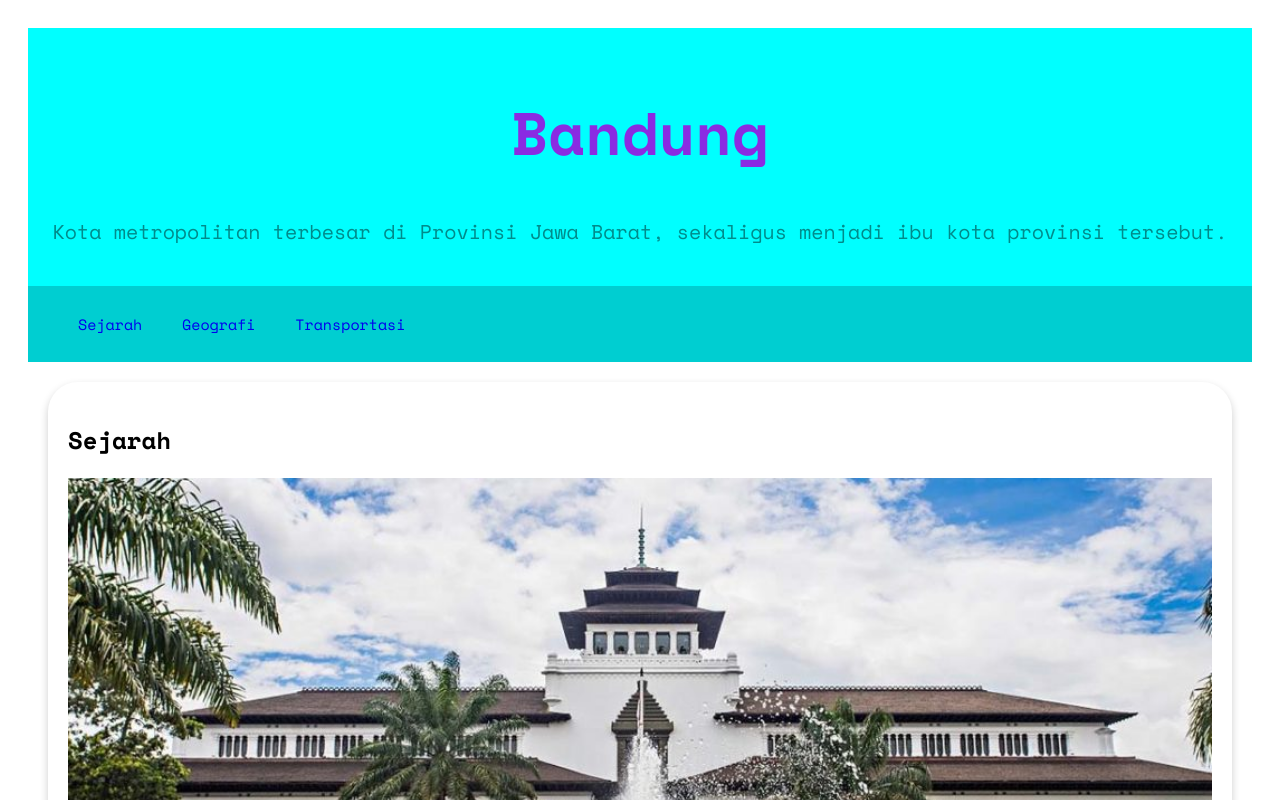
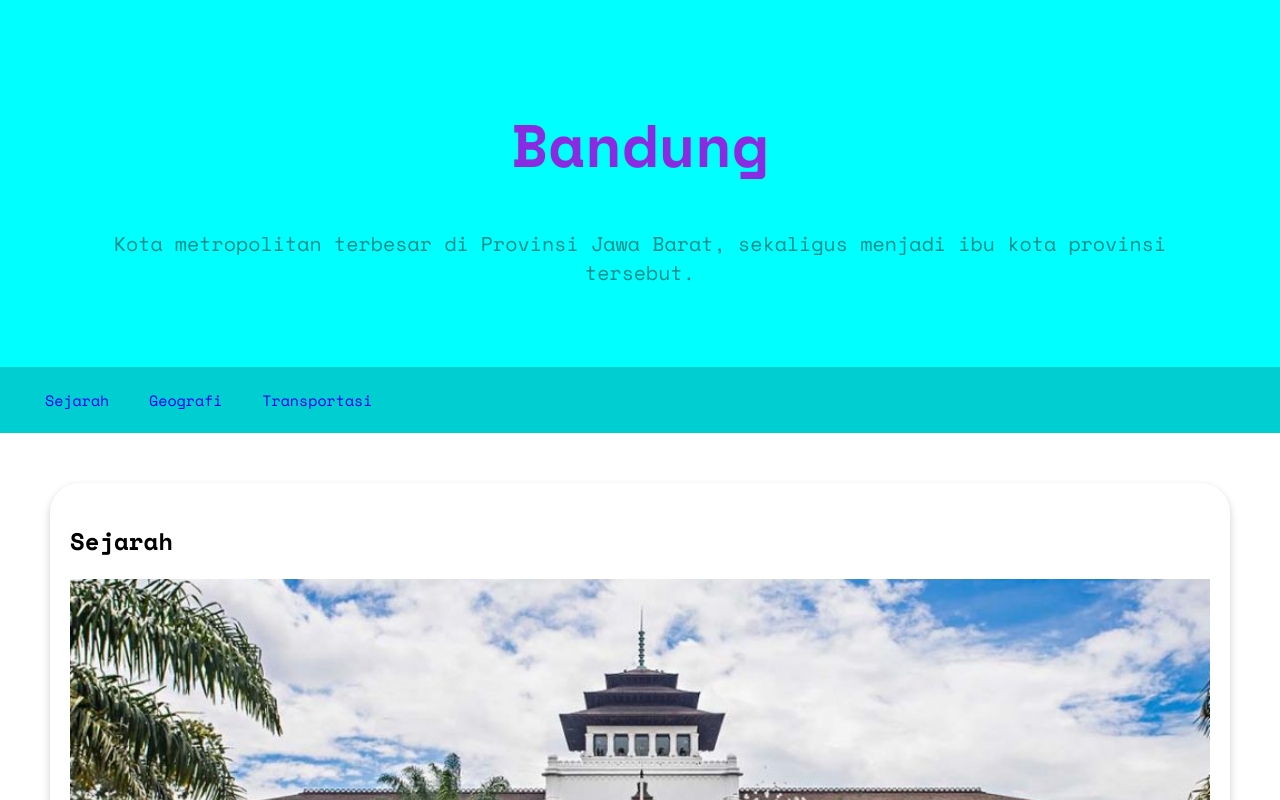
Before and after one commit to Danndifadila/latihan-Dicoding, a plain HTML site: page index.html in a window 1280 px wide. Shown: the top 800 px of the page. Drawn offline with nearby package versions, Linux system fonts and the light colour scheme.

Commit message:
Make header/hero section 0 margin and padding

```diff
--- a/index.html
+++ b/index.html
@@ -15,13 +15,15 @@
 
   <body>
     <!-- Membuat header yang menampilakan profil singkat kota Bandung dan navigasi webstie -->
-    <header class="hero">
-      <h1>Bandung</h1>
-      <p>
-        Kota metropolitan terbesar di Provinsi Jawa Barat, sekaligus menjadi ibu
-        kota provinsi tersebut.
-      </p>
-    </header>
+    <div class="hero">
+      <header>
+        <h1>Bandung</h1>
+        <p>
+          Kota metropolitan terbesar di Provinsi Jawa Barat, sekaligus menjadi
+          ibu kota provinsi tersebut.
+        </p>
+      </header>
+    </div>
 
     <!-- Membuat Navigasi Situs ke artikel yang ada (sejarah,geografis, dan transportasi) -->
     <nav>
--- a/style/style.css
+++ b/style/style.css
@@ -1,13 +1,17 @@
 :root {
   font-family: "Space Mono", monospace;
-  padding: 10px;
-  margin: 10px;
-  align-items: center;
+  padding: 0;
+  margin: 0;
+}
+
+body {
+  margin: 0;
+  padding: 0;
 }
 
 nav {
   background-color: darkturquoise;
-  padding: 10px;
+  padding: 5px;
 }
 
 nav a {
@@ -26,7 +30,7 @@ nav li {
 }
 
 .hero {
-  padding: 20px;
+  padding: 60px;
   background-color: cyan;
   text-align: center;
 }
@@ -41,13 +45,18 @@ nav li {
   color: darkcyan;
 }
 
+main {
+  padding: 30px;
+  margin: 20px;
+}
+
 .card {
   box-shadow: 0 4px 8px 0 rgba(0, 0, 0, 0.2);
   border-radius: 30px;
   padding: 20px;
-  margin: 20px;
 }
 
+/* featured image are all image in the article */
 .featured-image {
   width: 100%;
   max-height: 500px;
@@ -55,6 +64,7 @@ nav li {
   object-position: center;
 }
 
+/* profile is aside article */
 .profile header {
   text-align: center;
 }
```
